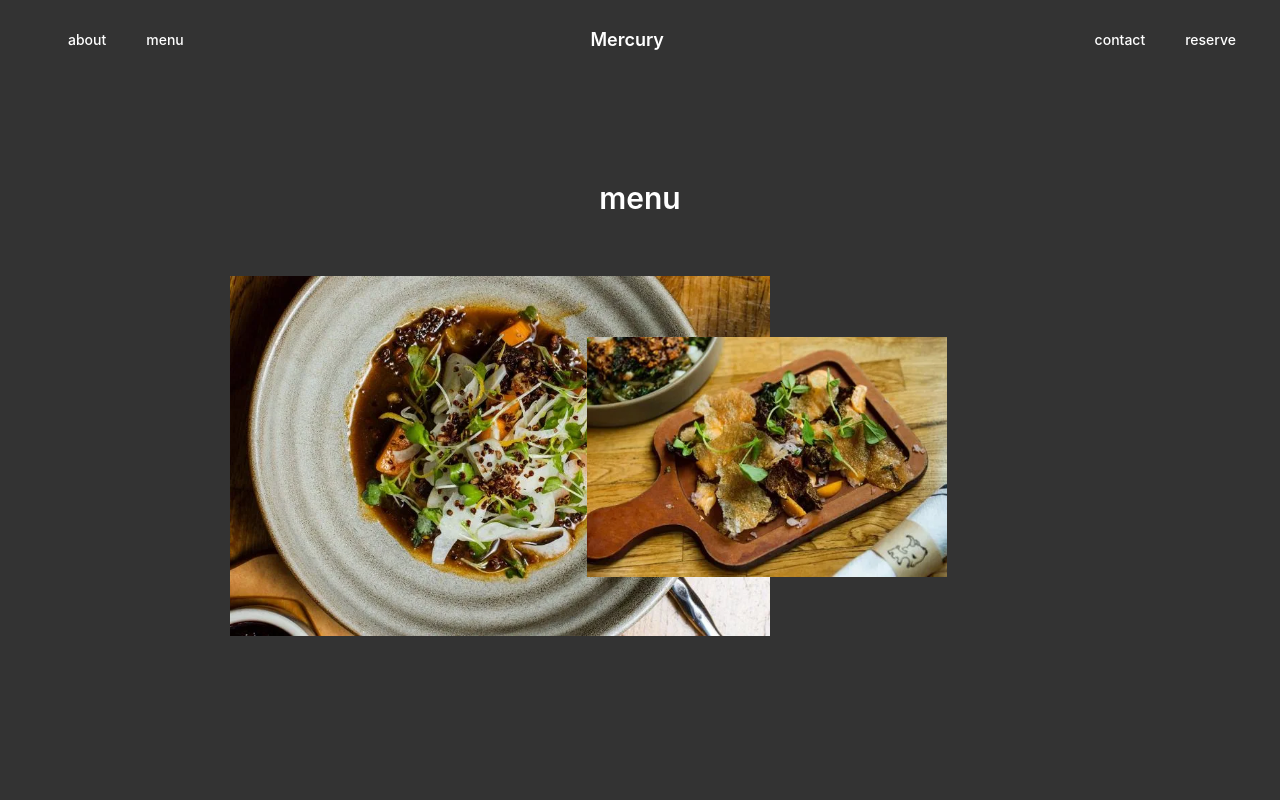
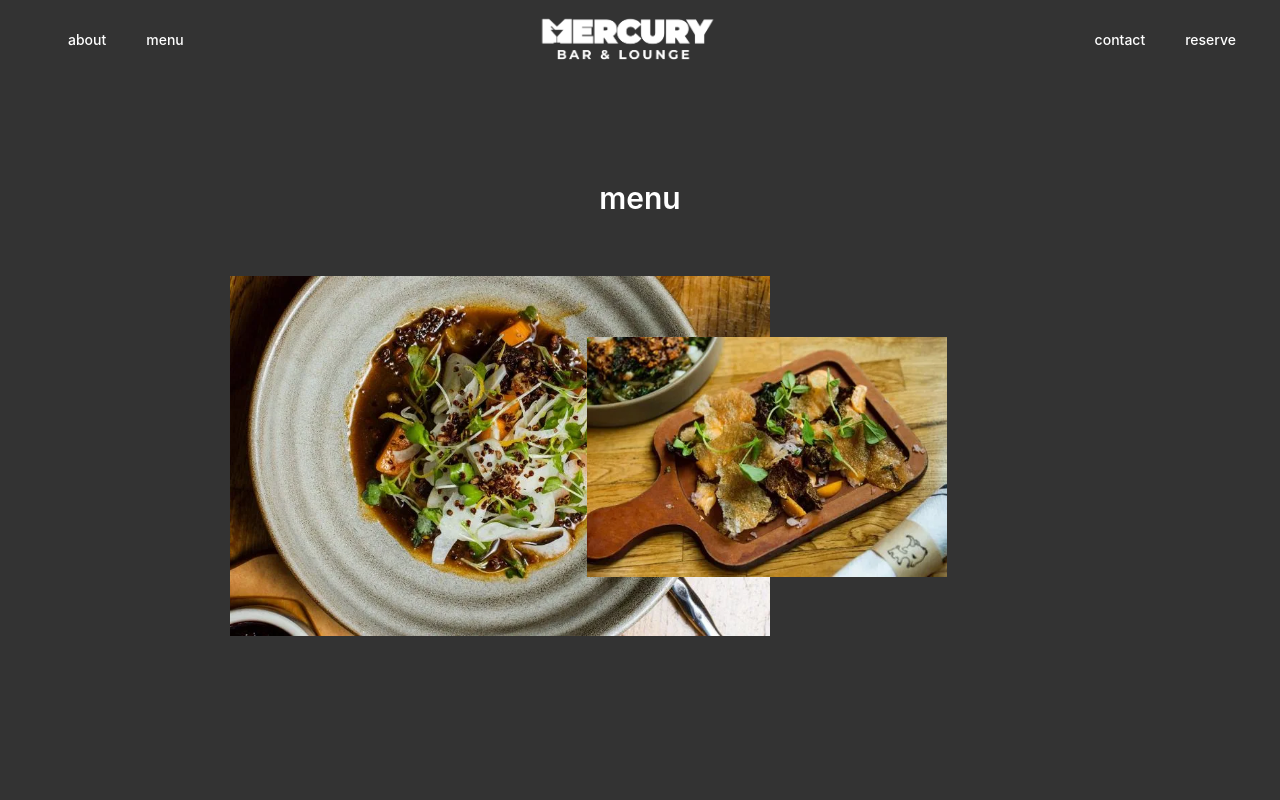
Before and after one commit to Saravanan0805/mercury, a React (Create React App) app: page /menu in a window 1280 px wide. Shown: the top 800 px of the page. Built offline with nearby package versions, Linux system fonts and the light colour scheme.

Commit message:
Updated mercury logos.

```diff
--- a/public/index.html
+++ b/public/index.html
@@ -2,7 +2,7 @@
 <html lang="en">
   <head>
     <meta charset="utf-8" />
-    <link rel="icon" href="%PUBLIC_URL%/favicon.ico" />
+    <link rel="icon" href="Logo_mercury-black_png.png" />
     <meta name="viewport" content="width=device-width, initial-scale=1" />
     <meta name="theme-color" content="#000000" />
     <meta
--- a/src/components/HomeNav.jsx
+++ b/src/components/HomeNav.jsx
@@ -68,7 +68,7 @@ export default function NaVBar() {
               </div>
 
               <div className="flex items-center text-white text-lg font-semibold justify-center sm:items-stretch">
-                <Link to="/">Mercury</Link>
+                <Link to="/"><img src="\Logo_mercury-white_png.png" alt="mercury" width={200} height={200}/>  </Link>
               </div>
 
               <div className="hidden sm:ml-6 sm:block">
```
Also changed, not shown: public/Logo_mercury-black_png.png (added), public/Logo_mercury-white_png.png (added).
